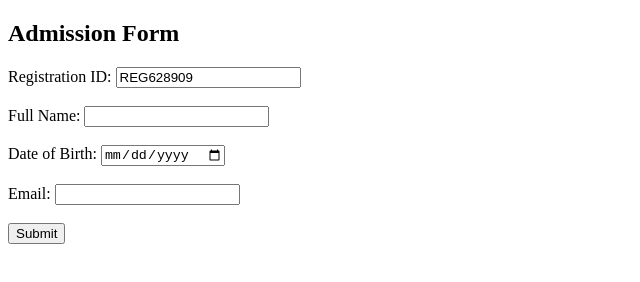
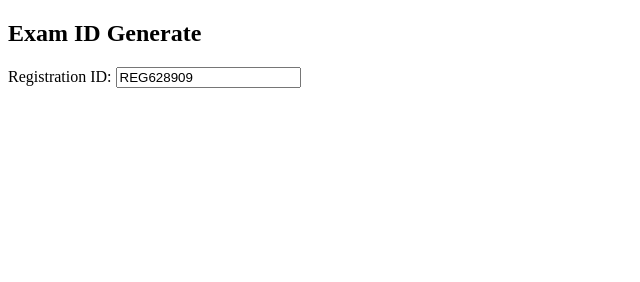
Before and after one commit to MGYCE/admission.github.io, a plain HTML site: page index.html in a window 1280 px wide. Shown: the whole page, without its empty margins (0-640 px from the left). Drawn offline with Linux system fonts and the light colour scheme.

Commit message:
Update index.html

```diff
--- a/index.html
+++ b/index.html
@@ -1,7 +1,7 @@
 <!DOCTYPE html>
 <html>
 <head>
-    <title>Admission Form</title>
+    <title>Copy your Exam ID</title>
     <script>
         function generateRegId() {
             const regId = 'REG' + Math.floor(Math.random() * 1000000);
@@ -12,21 +12,10 @@
     </script>
 </head>
 <body>
-    <h2>Admission Form</h2>
+    <h2>Exam ID Generate</h2>
     <form action="/submit" method="post">
         <label for="regId">Registration ID:</label>
         <input type="text" id="regId" name="regId" readonly><br><br>
-
-        <label for="name">Full Name:</label>
-        <input type="text" id="name" name="name" required><br><br>
-
-        <label for="dob">Date of Birth:</label>
-        <input type="date" id="dob" name="dob" required><br><br>
-
-        <label for="email">Email:</label>
-        <input type="email" id="email" name="email" required><br><br>
-
-        <input type="submit" value="Submit">
     </form>
 </body>
 </html>
```
